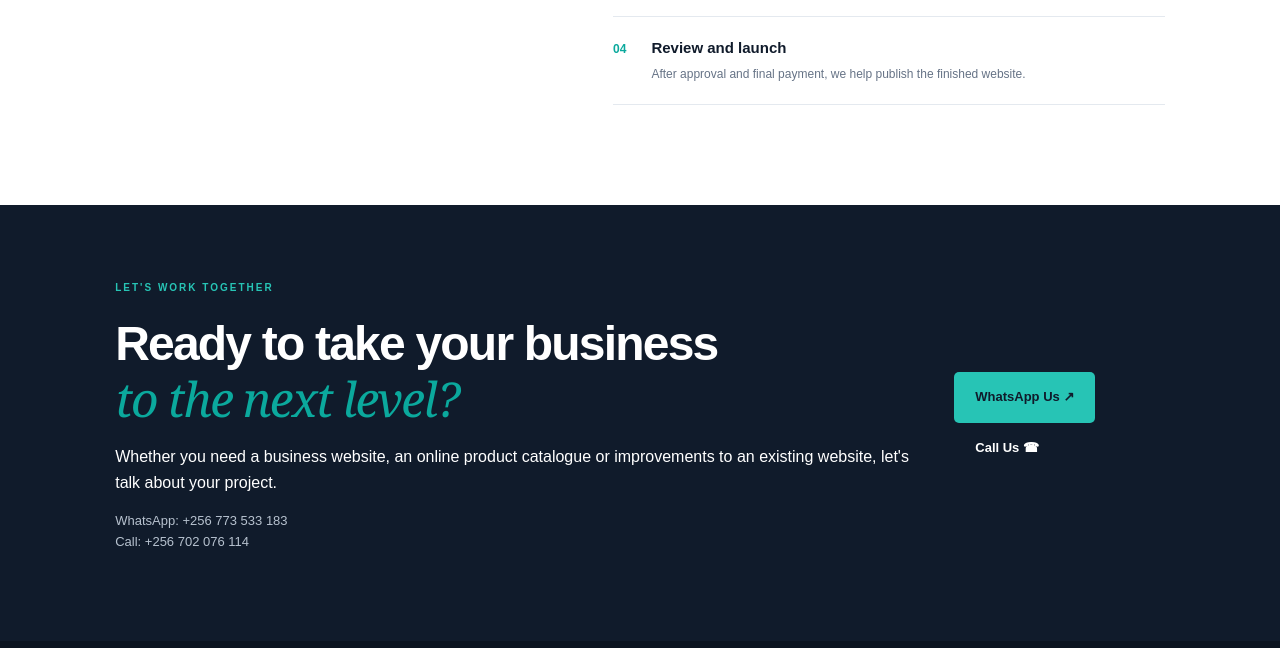
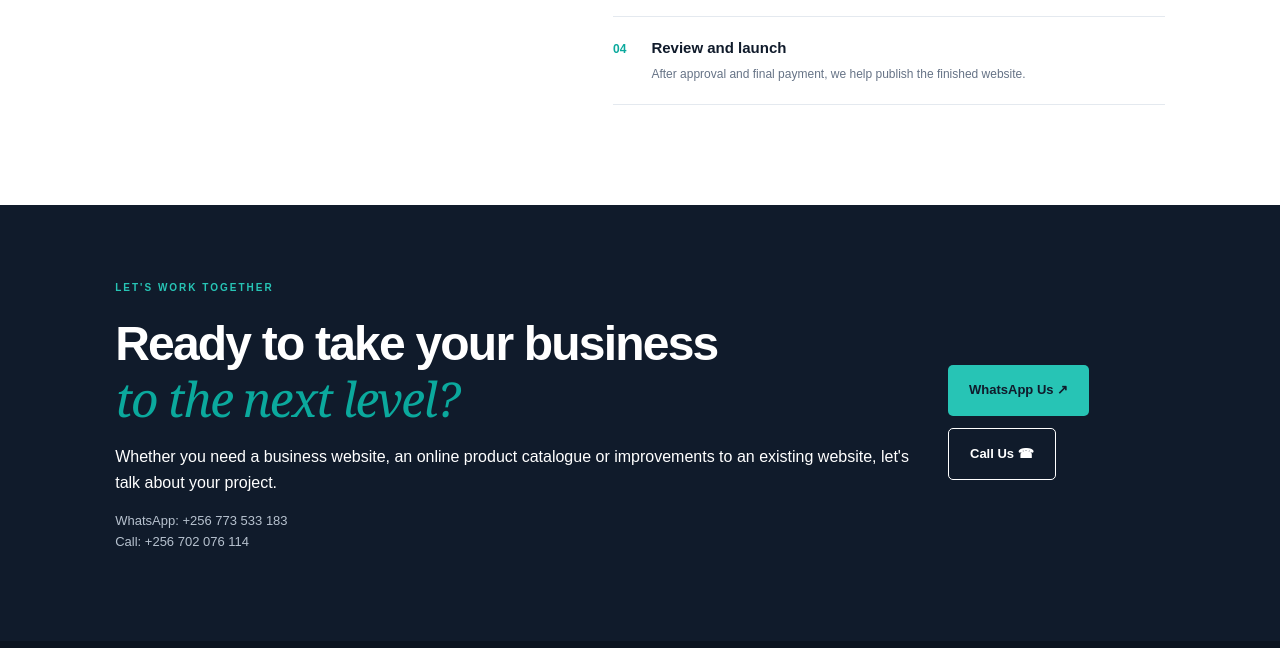
Before and after one commit to bkcollins93-hash/nexaweb-studio, a plain HTML site: page index.html in a window 1280 px wide. Shown: the part 4728-5376 px from the top of the page. Drawn offline with Linux system fonts and the light colour scheme.

Commit message:
Update style.css

```diff
--- a/style.css
+++ b/style.css
@@ -571,3 +571,22 @@
   }
 
 }
+
+/* CONTACT BUTTONS */
+.contact-actions {
+  display: flex;
+  flex-wrap: wrap;
+  gap: 12px;
+}
+
+.button-call {
+  background: transparent;
+  color: white;
+  border: 1px solid white;
+  white-space: nowrap;
+}
+
+.button-call:hover {
+  background: white;
+  color: var(--ink);
+}
```
